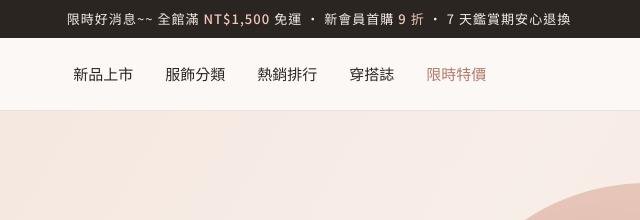
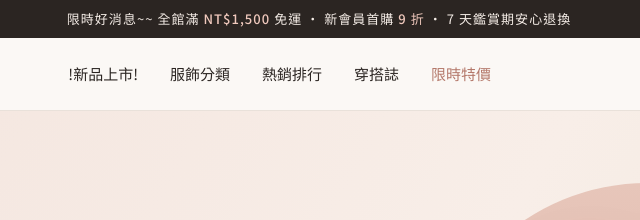
Before and after one commit to mackliu/git-test, a plain HTML site: page index.html in a window 1280 px wide. Shown: the top 220 px of the page, 321-961 px from the left. Drawn offline with nearby package versions, Linux system fonts and the light colour scheme.

Commit message:
修改新品上市加強!!

```diff
--- a/index.html
+++ b/index.html
@@ -464,7 +464,7 @@
             <a href="#" class="logo" aria-label="MUSE 繆思 首頁">MUSE<small>繆 思 選 物</small></a>
 
             <ul class="menu">
-                <li><a href="#new">新品上市</a></li>
+                <li><a href="#new">!新品上市!</a></li>
                 <li><a href="#category">服飾分類</a></li>
                 <li><a href="#best">熱銷排行</a></li>
                 <li><a href="#lookbook">穿搭誌</a></li>
```
